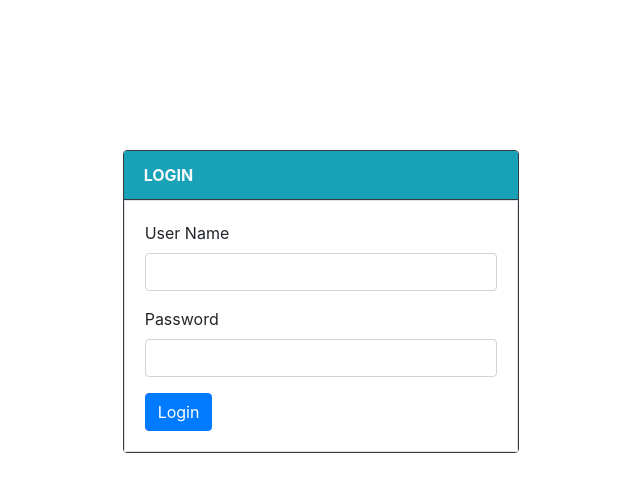
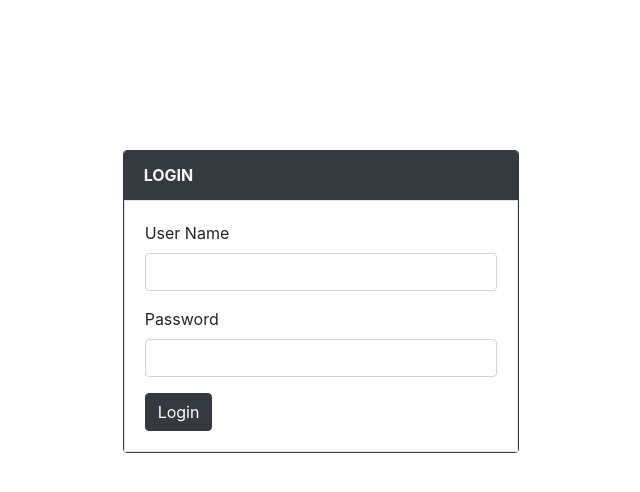
Before and after one commit to fadlullahn/saw, a PHP site: page /login.php in a window 1280 px wide. Shown: the top 492 px of the page, without its empty margins (319-959 px from the left). Run offline with PHP 8.4, Linux system fonts and the light colour scheme.

Commit message:
Revisi Masih 1

```diff
--- a/login.php
+++ b/login.php
@@ -59,7 +59,7 @@ $conn->close();
             <div class="col-lg-4 offset-lg-4">
                 <form method="POST">
                     <div class="card border-dark">
-                        <div class="card-header bg-info text-light border-dark">
+                        <div class="card-header bg-dark text-light border-dark">
                             <strong>LOGIN</strong>
                         </div>
                         <div class="card-body border">
@@ -71,7 +71,7 @@ $conn->close();
                                 <label for="">Password</label>
                                 <input type="password" class="form-control" name="pass" autocomplete="off" required>
                             </div>
-                            <input type="submit" class="btn btn-primary" name="submit" value="Login">
+                            <input type="submit" class="btn btn-dark" name="submit" value="Login">
                         </div>
                     </div>
                 </form>
```
